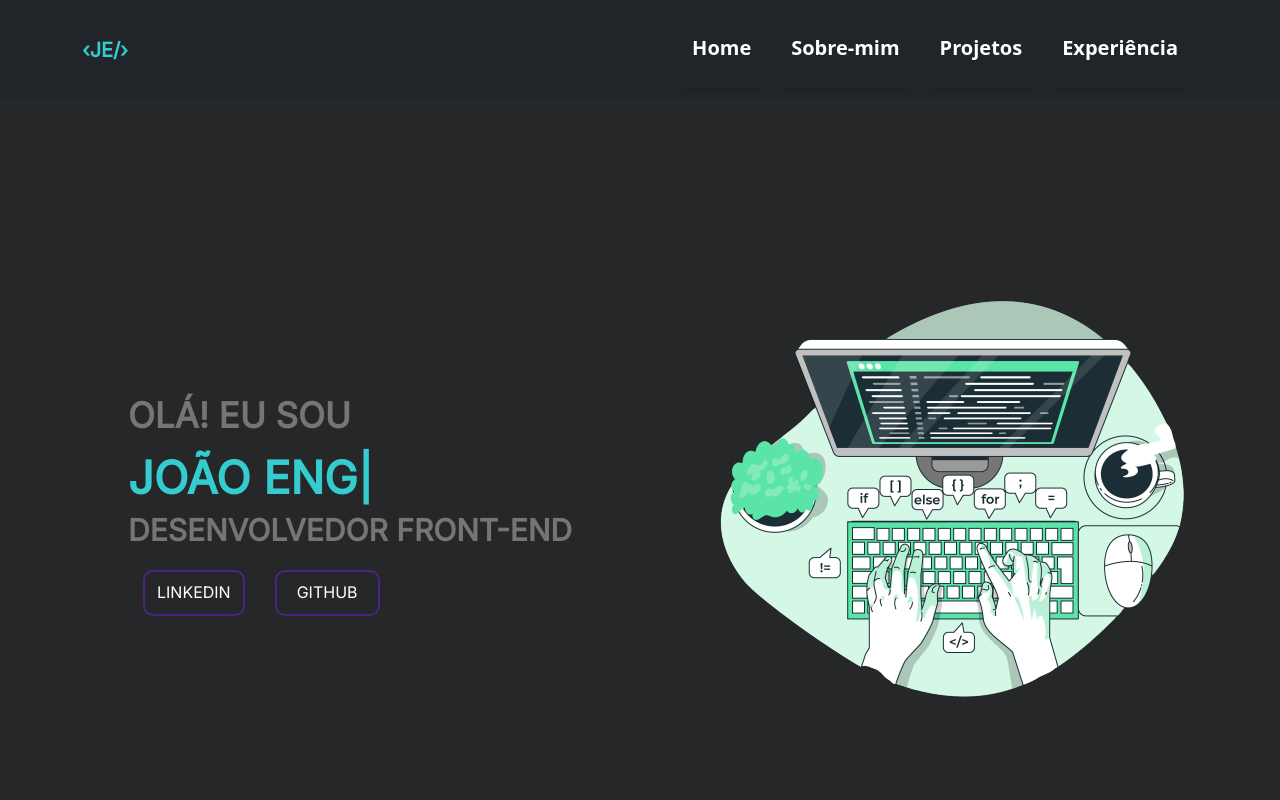
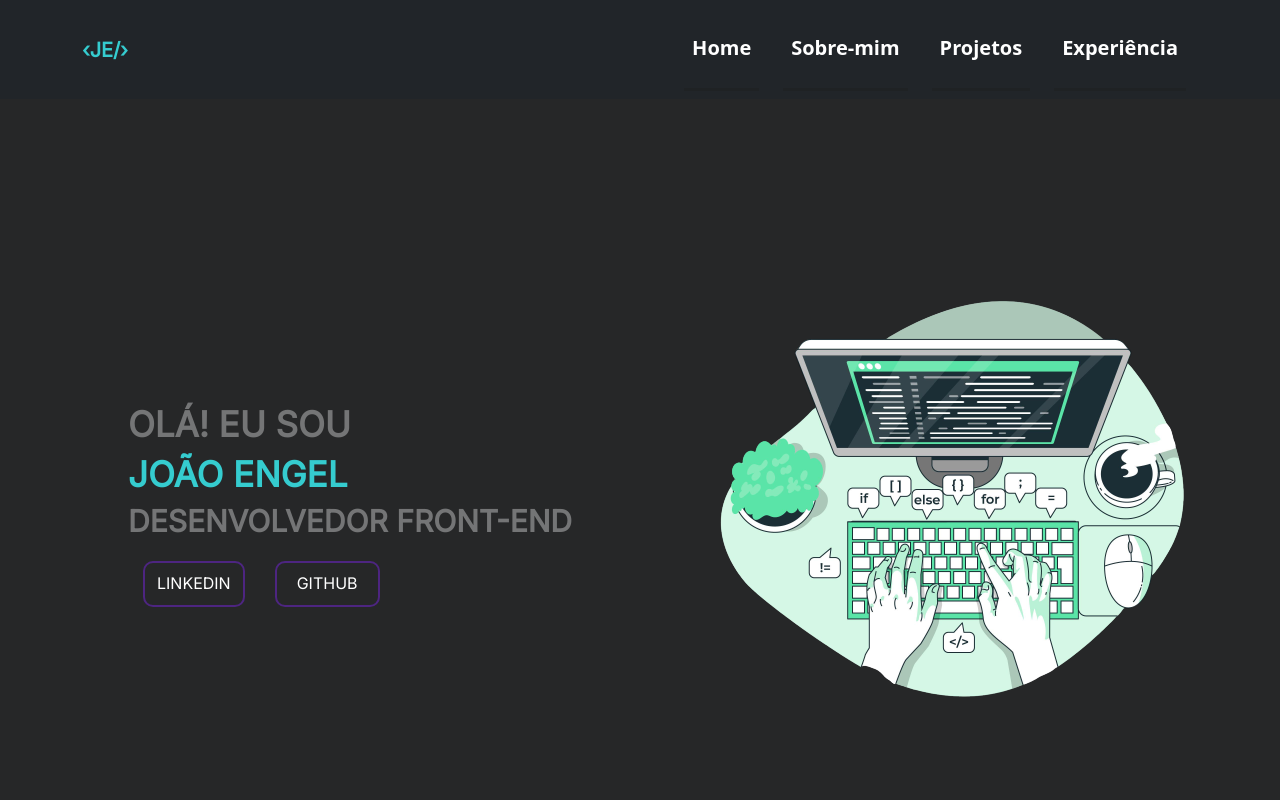
Before and after one commit to JoaoEngel/Portifolio-JE, a React (Create React App) app: page / in a window 1280 px wide. Shown: the top 800 px of the page. Built offline with nearby package versions, Linux system fonts and the light colour scheme.

Commit message:
no-typed-effect

```diff
--- a/package.json
+++ b/package.json
@@ -2,17 +2,12 @@
   "name": "responsive-portif-lio",
   "version": "0.1.0",
   "private": true,
-  "engines": {
-    "node": "18.14.1",
-    "npm": "9.5.0"
-  },
   "dependencies": {
     "bootstrap": "^5.2.3",
     "eslint-prettier": "^0.0.0-empty",
     "react": "^18.2.0",
     "react-dom": "^18.2.0",
     "react-scripts": "^5.0.1",
-    "react-typed": "^1.2.0",
     "web-vitals": "^2.1.4"
   },
   "scripts": {
--- a/src/components/home/Home.jsx
+++ b/src/components/home/Home.jsx
@@ -1,19 +1,12 @@
 import React from "react";
 import "./home.css";
-import Typed from "react-typed";
 
 export default function Home() {
   return (
     <div className="header-wraper" id="home">
       <div className="main-info">
         <h1>OLÁ! EU SOU</h1>
-        <Typed
-          className="typed-text"
-          strings={["JOÃO ENGEL"]}
-          typeSpeed={150}
-          backSpeed={100}
-          loop
-        />
+        <h3>JOÃO ENGEL</h3>
         <h2>DESENVOLVEDOR FRONT-END</h2>
         <br />
         <div className="main-buttons">
--- a/src/components/home/home.css
+++ b/src/components/home/home.css
@@ -33,11 +33,11 @@
   font-size: 30px;
 }
 
-.typed-text {
-  font-size: 45px;
+.main-info h3 {
+  font-family: "Inter", sans-serif;
+  font-size: 35px;
+  font-weight: 600;
   color: var(--blue);
-  font-weight: 600;
-  font-family: "Inter", sans-serif;
 }
 
 .btn-linkedin {
--- a/src/styles/menu-mobile.css
+++ b/src/styles/menu-mobile.css
@@ -23,6 +23,10 @@
     font-size: 15px;
   }
 
+  .main-info h3 {
+    font-size: 25px;
+  }
+
   .typed-text {
     font-size: 25px;
   }
```
Also changed, not shown: 1 other file (tests, documents, lock files or other folders).
